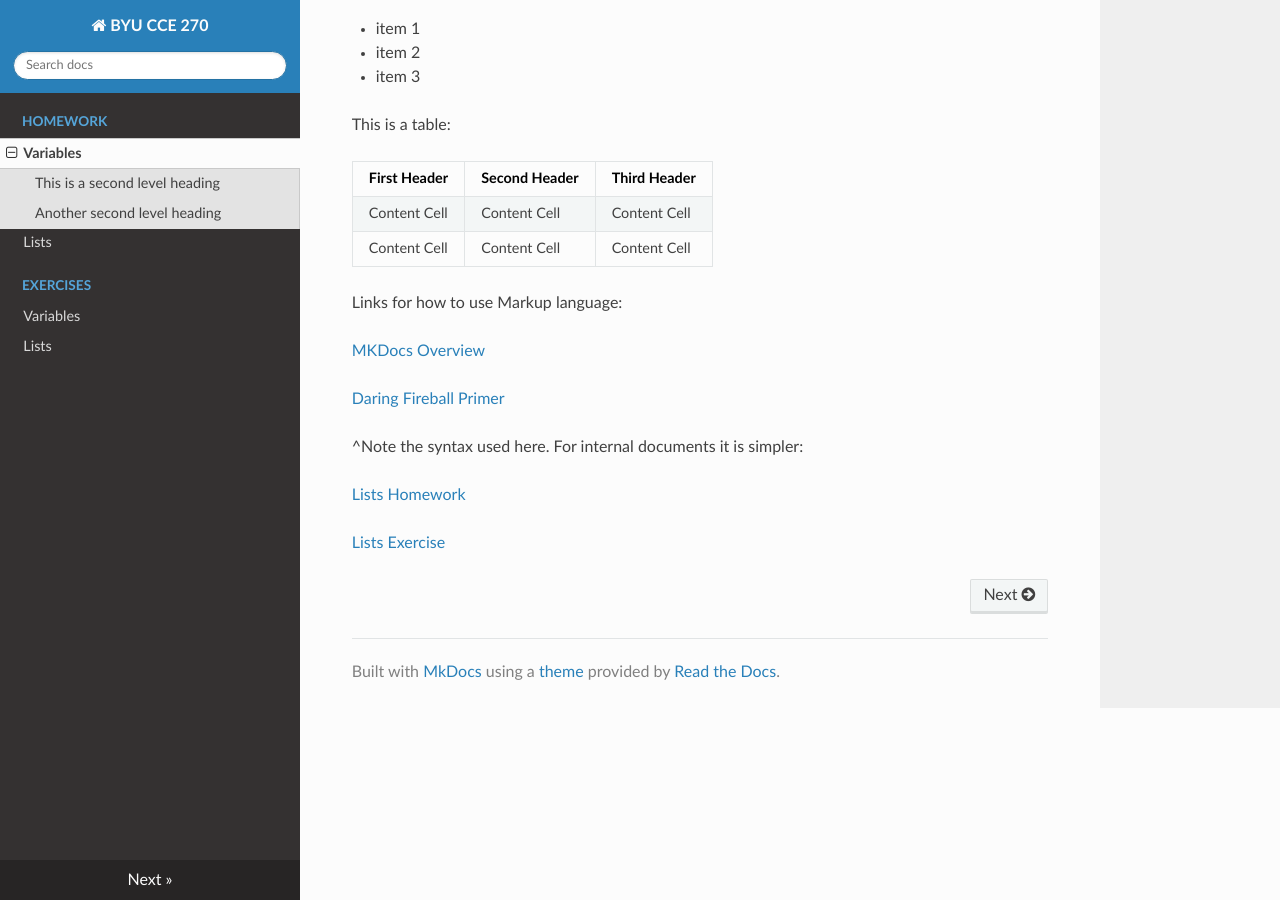
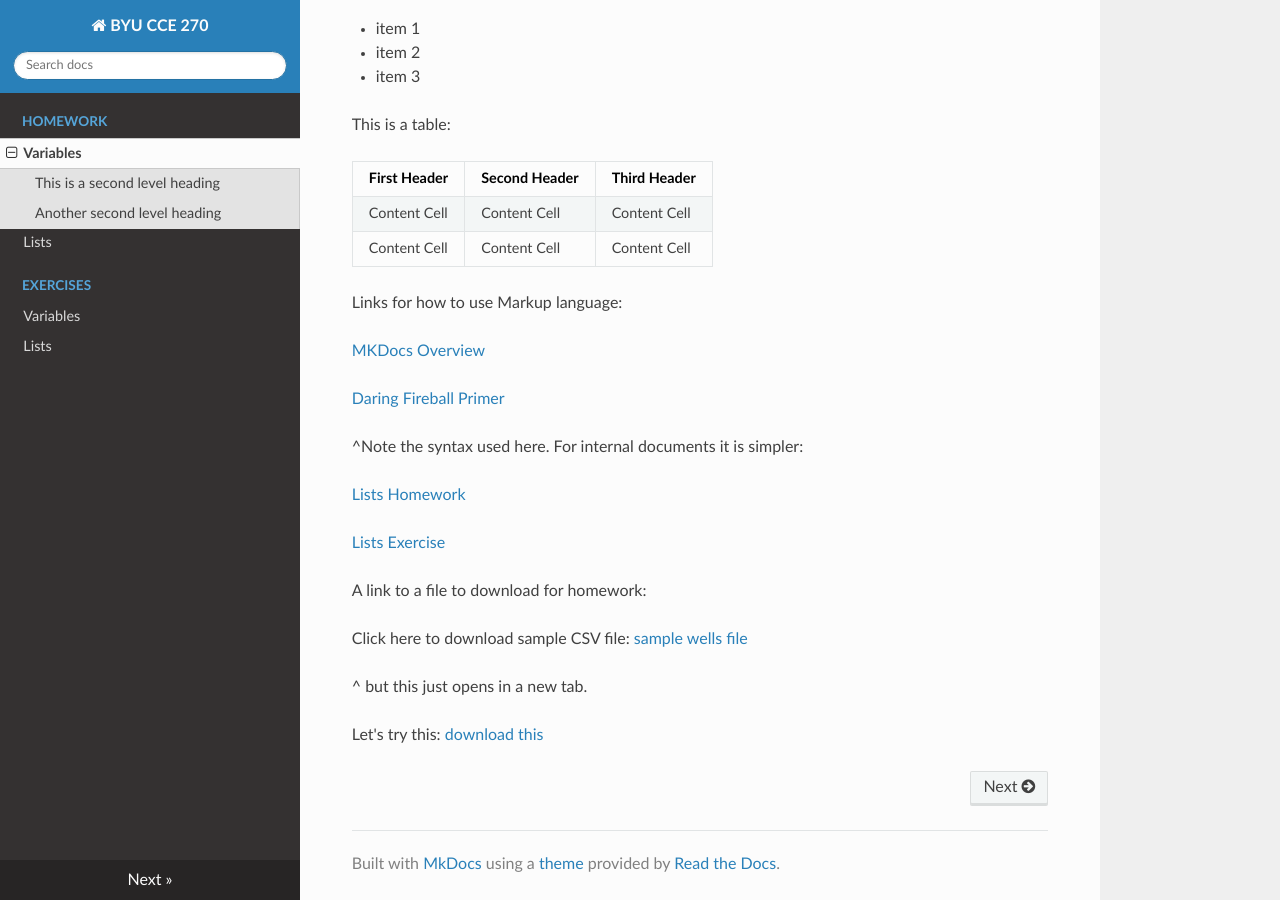
Before and after one commit to tylerpiercy/content, an MkDocs documentation site: the page built from docs/homework/variables.md, in a window 1280 px wide and 900 px high, scrolled down 591 px. Built offline with MkDocs 1.6.1, drawn with Linux system fonts in a browser that asks for light colours; nearby versions of some CDN libraries.

Commit message:
Update variables.md
added more sample txt

```diff
--- a/docs/homework/variables.md
+++ b/docs/homework/variables.md
@@ -45,3 +45,11 @@ Links for how to use Markup language:
 [Lists Homework](lists.md)
 
 [Lists Exercise](../exercises/lists.md)
+
+A link to a file to download for homework:
+
+Click here to download sample CSV file: [sample wells file](variables-files/ut_2015-2020_wells.csv)
+
+^ but this just opens in a new tab.
+
+Let's try this: <a href="variables-files/ut_2015-2020_wells.csv" download="sample_file.csv">download this</a>
```
